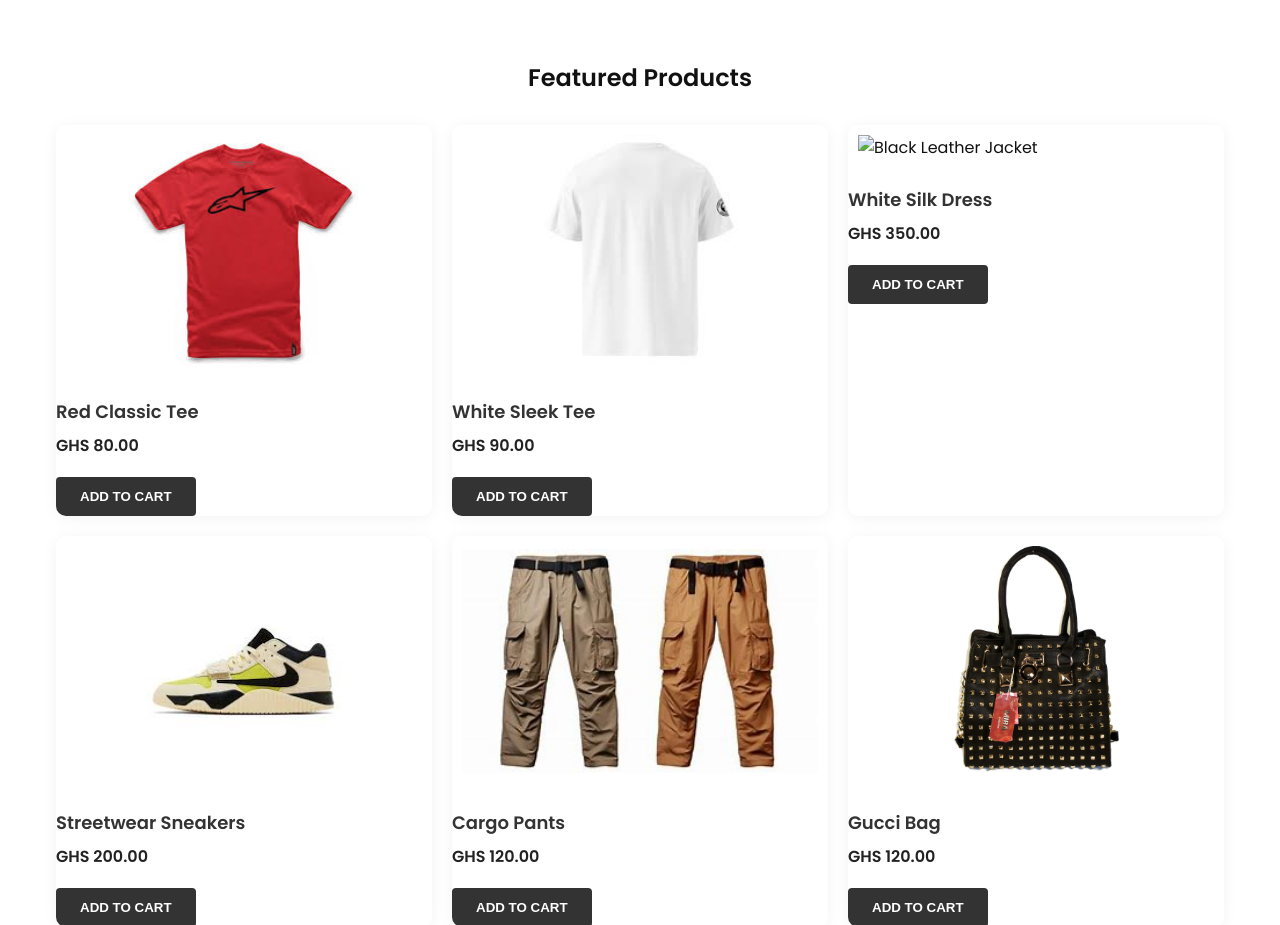
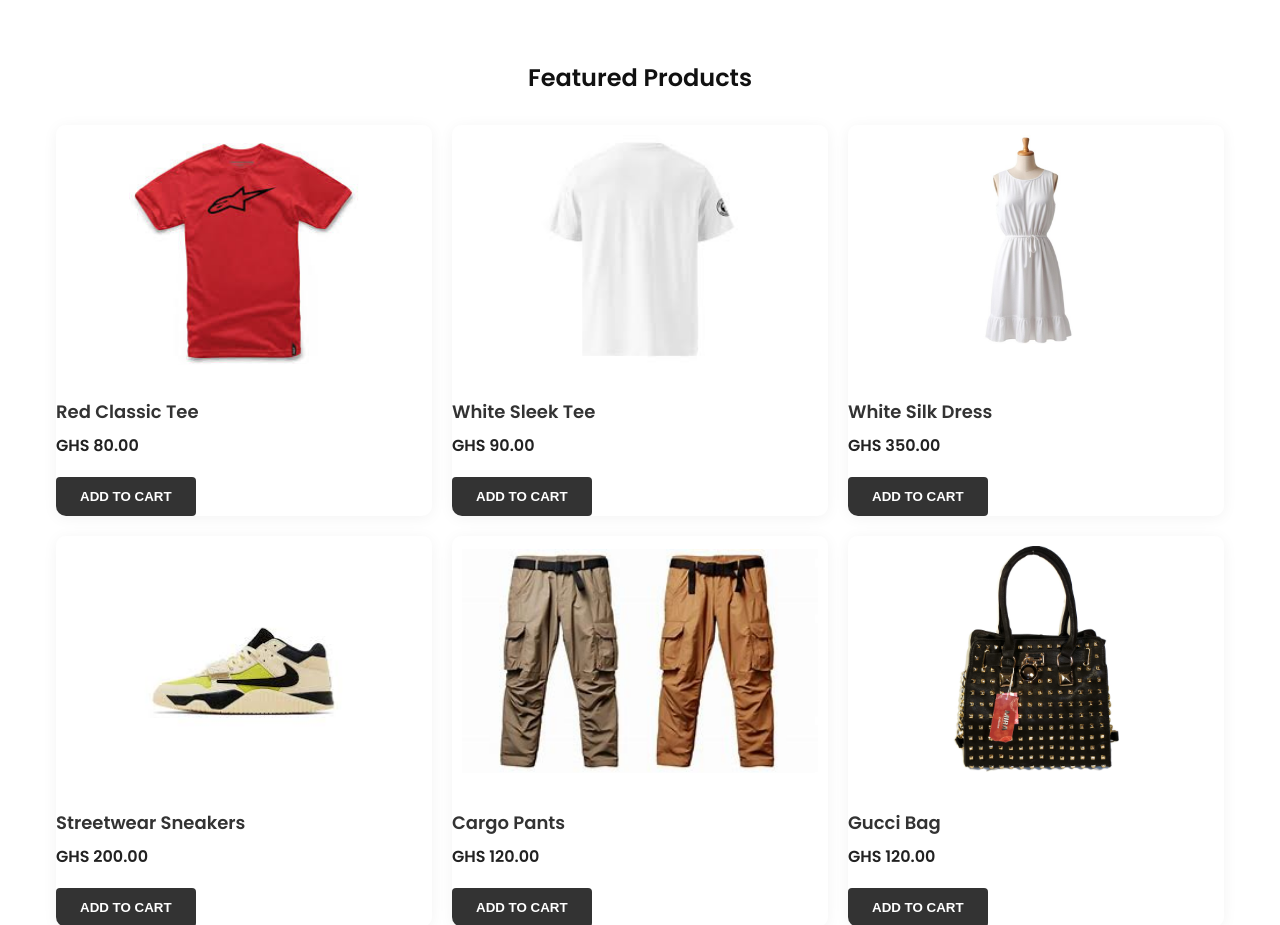
Before and after one commit to litgod23/vijeclothing, a plain HTML site: page index.html in a window 1280 px wide. Shown: the part 820-1745 px from the top of the page. Drawn offline with Linux system fonts and the light colour scheme.

Commit message:
index.html

```diff
--- a/index.html
+++ b/index.html
@@ -83,7 +83,7 @@
           </div>
           <div class="product-card">
             <img
-              src=".images/whitedress.jpg"
+              src="./images/whitedress.jpg"
               alt="Black Leather Jacket"
             />
             <h3>White Silk Dress</h3>
```
